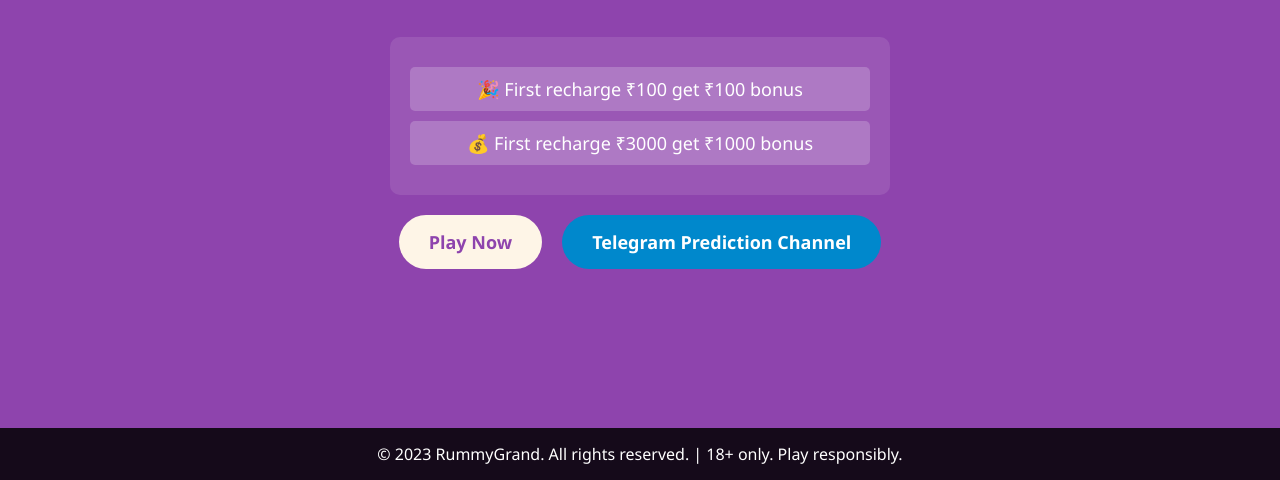
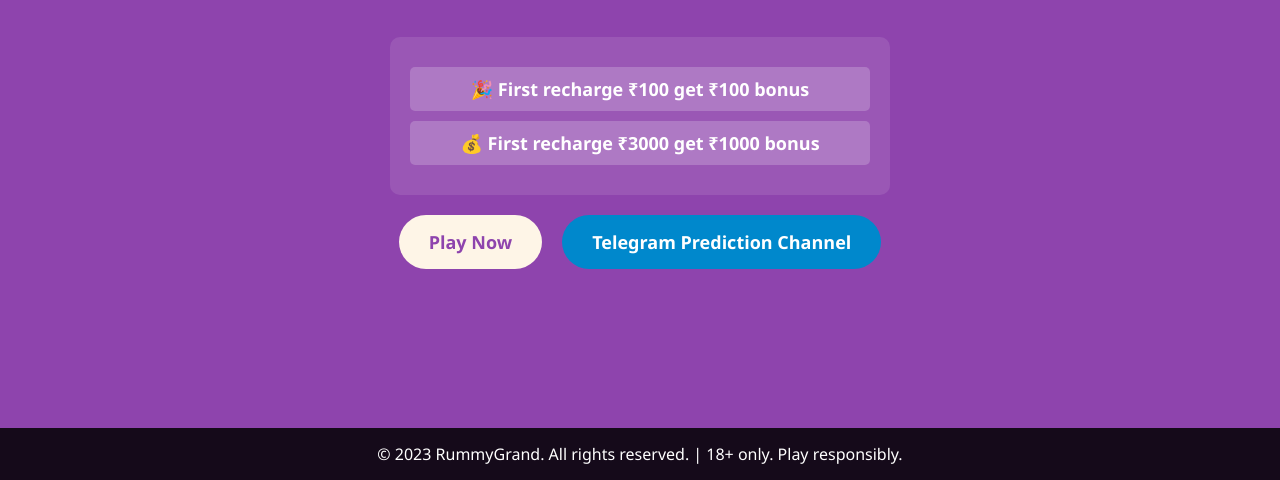
Before and after one commit to rummygrand/rummygrand, a plain HTML site: page index.html in a window 1280 px wide. Shown: the part 320-800 px from the top of the page. Drawn offline with Linux system fonts and the light colour scheme.

Commit message:
Update index.html

```diff
--- a/index.html
+++ b/index.html
@@ -71,6 +71,7 @@
             padding: 10px;
             background: rgba(255, 255, 255, 0.2);
             border-radius: 5px;
+            font-weight: bold; /* Added bold font weight */
         }
 
         .buttons {
@@ -134,8 +135,8 @@
         <p>Join millions of players and experience the thrill of rummy. Get instant ₹100 bonus on signup!</p>
 
         <div class="bonus-offers">
-            <div class="bonus-offer">🎉 First recharge ₹100 get ₹100 bonus</div>
-            <div class="bonus-offer">💰 First recharge ₹3000 get ₹1000 bonus</div>
+            <div class="bonus-offer"><strong>🎉 First recharge ₹100 get ₹100 bonus</strong></div>
+            <div class="bonus-offer"><strong>💰 First recharge ₹3000 get ₹1000 bonus</strong></div>
         </div>
 
         <div class="buttons">
```
